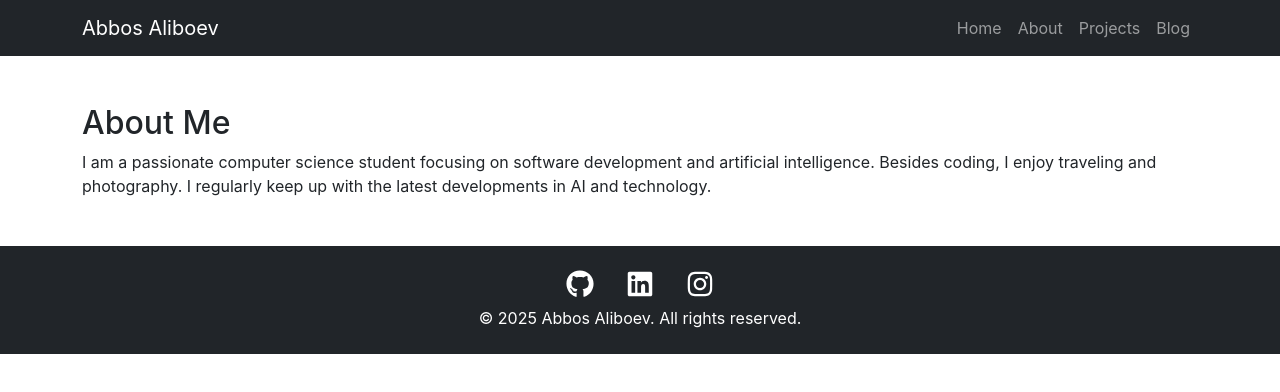
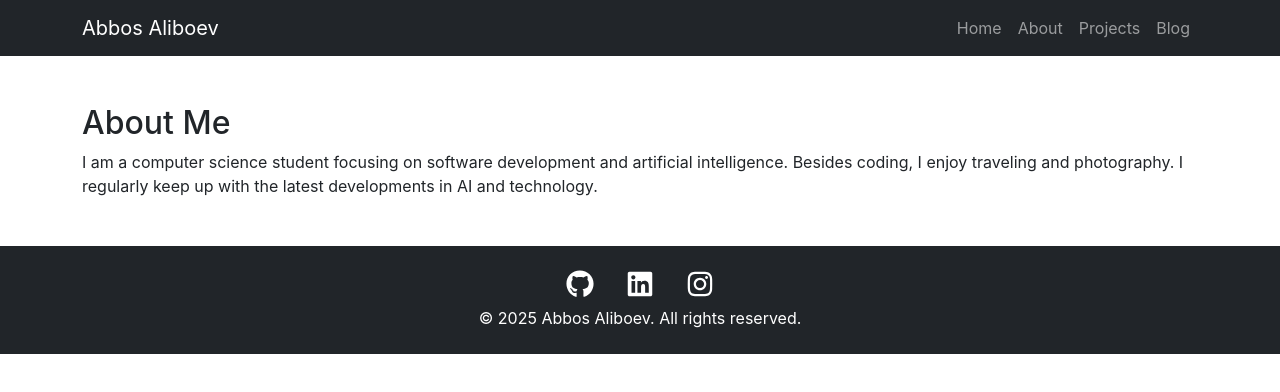
Before and after one commit to abbosaliboev/MyPage, a React (Create React App) app: page /about in a window 1280 px wide. Shown: the top 392 px of the page. Built offline with nearby package versions, Linux system fonts and the light colour scheme.

Commit message:
Initial commit

```diff
--- a/src/pages/About.js
+++ b/src/pages/About.js
@@ -6,7 +6,7 @@ const About = () => {
     <Container className="my-5" id="about">
       <h2>About Me</h2>
       <p>
-        I am a passionate computer science student focusing on software development and artificial intelligence.
+        I am a computer science student focusing on software development and artificial intelligence.
         Besides coding, I enjoy traveling and photography.
         I regularly keep up with the latest developments in AI and technology.
       </p>
```
